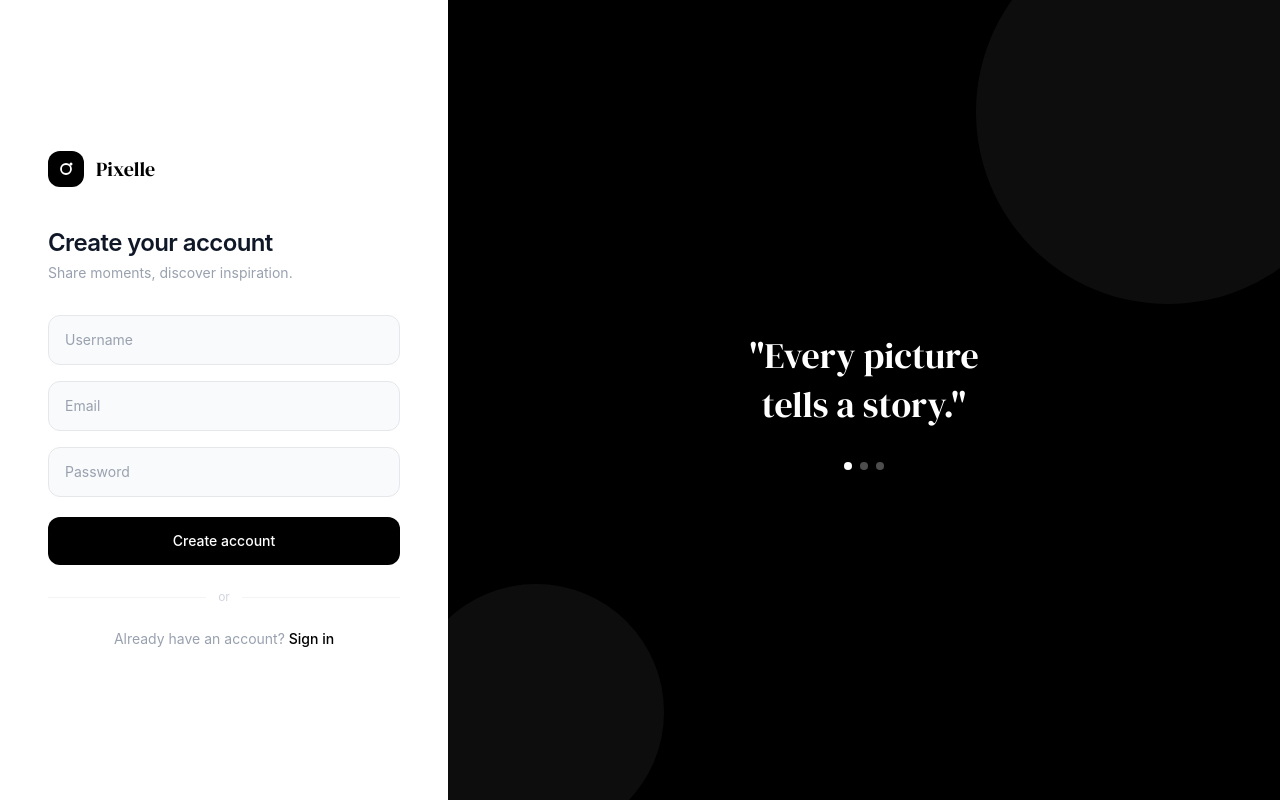
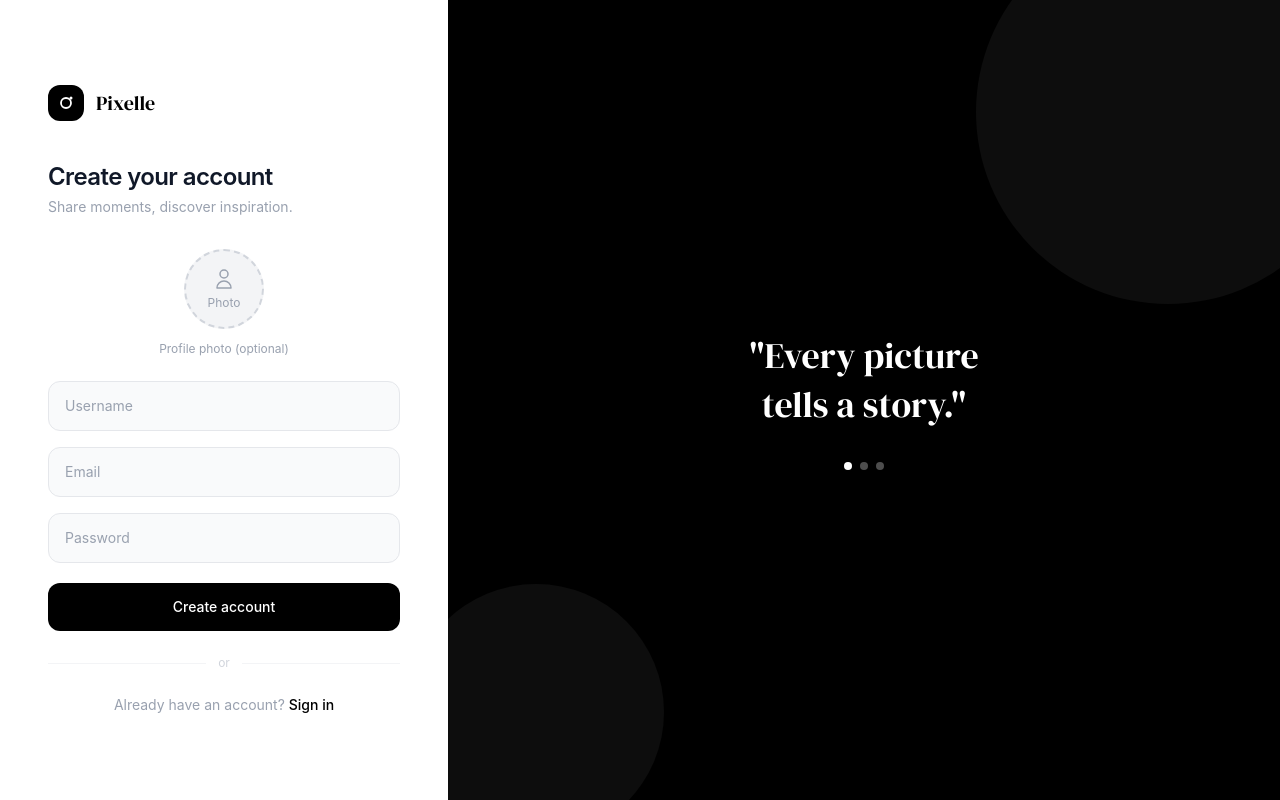
Before and after one commit to suisashehi/Insta_Clone, a SvelteKit app: page /auth/register in a window 1280 px wide. Built offline with nearby package versions, Linux system fonts and the light colour scheme.

Commit message:
add avatar upload to register page

```diff
--- a/src/routes/auth/register/+page.server.js
+++ b/src/routes/auth/register/+page.server.js
@@ -1,7 +1,9 @@
-// Handle user registration with password hashing and session creation
+// Handle user registration with optional profile image upload
 import { hashPassword, createSession } from '$lib/server/auth';
 import pool from '$lib/server/database';
 import { fail, redirect } from '@sveltejs/kit';
+import { put } from '@vercel/blob';
+import { BLOB_READ_WRITE_TOKEN } from '$env/static/private';
 
 export const actions = {
     default: async ({ request, cookies }) => {
@@ -9,6 +11,7 @@ export const actions = {
         const username = formData.get('username');
         const email = formData.get('email');
         const password = formData.get('password');
+        const avatar = formData.get('avatar');
 
         // Basic validation
         if (!username || !email || !password) {
@@ -25,14 +28,24 @@ export const actions = {
             return fail(400, { error: 'Username or email already taken' });
         }
 
-        // Hash password and insert new user
+        // Upload avatar to Vercel Blob if provided
+        let avatar_url = null;
+        if (avatar && avatar.size > 0) {
+            const blob = await put(`avatars/${username}-${Date.now()}`, avatar, {
+                access: 'public',
+                token: BLOB_READ_WRITE_TOKEN
+            });
+            avatar_url = blob.url;
+        }
+
+        // Hash password and insert new user with avatar
         const password_hash = await hashPassword(password);
         const [result] = await pool.query(
-            'INSERT INTO users (username, email, password_hash) VALUES (?, ?, ?)',
-            [username, email, password_hash]
+            'INSERT INTO users (username, email, password_hash, avatar_url) VALUES (?, ?, ?, ?)',
+            [username, email, password_hash, avatar_url]
         );
 
-        // Create session in DB and set cookie
+        // Create session and set cookie
         const sessionId = await createSession(result.insertId);
         cookies.set('session_id', sessionId, {
             path: '/',
--- a/src/routes/auth/register/+page.svelte
+++ b/src/routes/auth/register/+page.svelte
@@ -1,14 +1,28 @@
 <script>
+    // Get form errors back from server
     let { form } = $props();
+
+    // Track selected avatar file name for preview
+    let avatarPreview = $state(null);
+
+    // Show image preview when user selects a file
+    function handleAvatarChange(e) {
+        const file = e.target.files?.[0];
+        if (file) {
+            avatarPreview = URL.createObjectURL(file);
+        }
+    }
 </script>
 
 <svelte:head>
+    <!-- Google Fonts -->
     <link href="https://fonts.googleapis.com/css2?family=DM+Sans:wght@300;400;500;600&family=DM+Serif+Display&display=swap" rel="stylesheet">
 </svelte:head>
 
+<!-- Full screen layout: stacked on mobile, side by side on desktop -->
 <div class="min-h-screen flex flex-col md:flex-row">
 
-    <!-- Left: Form -->
+    <!-- Left side: registration form -->
     <div class="w-full md:max-w-md bg-white flex flex-col justify-center px-8 sm:px-12 py-16">
 
         <!-- Logo -->
@@ -22,59 +36,105 @@
             <span class="text-xl text-black" style="font-family: 'DM Serif Display', serif;">Pixelle</span>
         </div>
 
+        <!-- Page heading -->
         <h1 class="text-2xl font-semibold text-gray-900 tracking-tight mb-1">Create your account</h1>
         <p class="text-sm text-gray-400 mb-8">Share moments, discover inspiration.</p>
 
+        <!-- Error message from server -->
         {#if form?.error}
             <div class="mb-5 px-4 py-3 bg-red-50 border border-red-200 rounded-xl text-sm text-red-500">
                 {form.error}
             </div>
         {/if}
 
-        <form method="POST" class="flex flex-col gap-4">
+        <!-- Registration form with multipart for file upload -->
+        <form method="POST" enctype="multipart/form-data" class="flex flex-col gap-4">
+
+            <!-- Avatar upload -->
+            <div class="flex flex-col items-center gap-3 mb-2">
+                <label for="avatar" class="cursor-pointer group">
+                    <!-- Avatar preview or placeholder -->
+                    {#if avatarPreview}
+                        <img
+                            src={avatarPreview}
+                            alt="Avatar preview"
+                            class="w-20 h-20 rounded-full object-cover border-2 border-black"
+                        />
+                    {:else}
+                        <!-- Default placeholder circle -->
+                        <div class="w-20 h-20 rounded-full bg-gray-100 border-2 border-dashed border-gray-300 flex flex-col items-center justify-center group-hover:border-black transition">
+                            <svg class="w-6 h-6 text-gray-400" fill="none" stroke="currentColor" viewBox="0 0 24 24">
+                                <path stroke-linecap="round" stroke-linejoin="round" stroke-width="1.5" d="M16 7a4 4 0 11-8 0 4 4 0 018 0zM12 14a7 7 0 00-7 7h14a7 7 0 00-7-7z"/>
+                            </svg>
+                            <span class="text-xs text-gray-400 mt-1">Photo</span>
+                        </div>
+                    {/if}
+                </label>
+                <!-- Hidden file input -->
+                <input
+                    type="file" id="avatar" name="avatar"
+                    accept="image/*"
+                    onchange={handleAvatarChange}
+                    class="hidden"
+                />
+                <span class="text-xs text-gray-400">Profile photo (optional)</span>
+            </div>
+
+            <!-- Username input -->
             <input
                 type="text" id="username" name="username"
                 placeholder="Username" required
                 class="w-full px-4 py-3.5 bg-gray-50 border border-gray-200 rounded-xl text-sm text-gray-900 placeholder:text-gray-400 focus:outline-none focus:border-black focus:bg-white transition"
             />
+
+            <!-- Email input -->
             <input
                 type="email" id="email" name="email"
                 placeholder="Email" required
                 class="w-full px-4 py-3.5 bg-gray-50 border border-gray-200 rounded-xl text-sm text-gray-900 placeholder:text-gray-400 focus:outline-none focus:border-black focus:bg-white transition"
             />
+
+            <!-- Password input -->
             <input
                 type="password" id="password" name="password"
                 placeholder="Password" required
                 class="w-full px-4 py-3.5 bg-gray-50 border border-gray-200 rounded-xl text-sm text-gray-900 placeholder:text-gray-400 focus:outline-none focus:border-black focus:bg-white transition"
             />
 
+            <!-- Submit button -->
             <button type="submit"
                 class="w-full bg-black hover:bg-gray-800 text-white text-sm font-medium py-3.5 rounded-xl transition active:scale-[0.98] mt-1">
                 Create account
             </button>
         </form>
 
+        <!-- Divider -->
         <div class="flex items-center gap-3 my-6">
             <div class="flex-1 h-px bg-gray-100"></div>
             <span class="text-xs text-gray-300">or</span>
             <div class="flex-1 h-px bg-gray-100"></div>
         </div>
 
+        <!-- Link to login -->
         <p class="text-center text-sm text-gray-400">
             Already have an account?
             <a href="/auth/login" class="text-black font-medium hover:underline">Sign in</a>
         </p>
     </div>
 
-    <!-- Right: Dark panel — hidden on mobile, visible md+ -->
+    <!-- Right side: decorative black panel, hidden on mobile -->
     <div class="hidden md:flex flex-1 bg-black items-center justify-center relative overflow-hidden">
+
+        <!-- Decorative background circles -->
         <div class="absolute w-96 h-96 rounded-full bg-white/5 -top-20 -right-20"></div>
         <div class="absolute w-64 h-64 rounded-full bg-white/5 -bottom-10 -left-10"></div>
 
+        <!-- Quote -->
         <div class="relative z-10 text-center px-12">
             <p class="text-white text-4xl leading-snug mb-8" style="font-family: 'DM Serif Display', serif;">
                 "Every picture<br>tells a story."
             </p>
+            <!-- Indicator dots -->
             <div class="flex gap-2 justify-center">
                 <span class="w-2 h-2 rounded-full bg-white"></span>
                 <span class="w-2 h-2 rounded-full bg-white/30"></span>
@@ -83,7 +143,7 @@
         </div>
     </div>
 
-    <!-- Mobile bottom decoration -->
+    <!-- Mobile only: black bottom bar -->
     <div class="md:hidden bg-black py-10 px-8 text-center">
         <p class="text-white text-2xl leading-snug" style="font-family: 'DM Serif Display', serif;">
             "Every picture tells a story."
```
